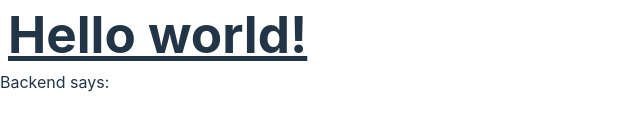
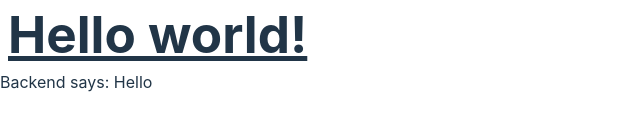
Before and after one commit to Olamilekan18/HOPwellness, a React (Vite) app in the folder frontend/: page / in a window 1280 px wide. Shown: the part 354-484 px from the top of the page, without its empty margins (0-640 px from the left). Built offline with nearby package versions, Linux system fonts and the light colour scheme; no server answers.

Commit message:
refactor: comment out unused state and effect hooks in App componen

```diff
--- a/frontend/src/App.jsx
+++ b/frontend/src/App.jsx
@@ -1,24 +1,23 @@
-import { useState, useEffect } from 'react'
-import axios from 'axios';
-import './App.css'
+// import { useState, useEffect } from "react";
+// import axios from "axios";
+import "./App.css";
 
 function App() {
-  const [message, setMessage] = useState('')
+  // const [message, setMessage] = useState("");
 
-  useEffect(() => {
-    axios.get('/api')
-      .then(response => setMessage(response.data.message))
-      .catch(error => console.error('Error:', error))
-  }, [])
+  // useEffect(() => {
+  //   axios
+  //     .get("/api")
+  //     .then((response) => setMessage(response.data.message))
+  //     .catch((error) => console.error("Error:", error));
+  // }, []);
 
   return (
     <div>
-<h1 class="text-3xl m-2 font-bold underline">
-    Hello world!
-  </h1>
-        <p>Backend says: {message}</p>
+      <h1 className="text-3xl m-2 font-bold underline">Hello world!</h1>
+      <p>Backend says: Hello</p>
     </div>
-  )
+  );
 }
 
-export default App
+export default App;
```
